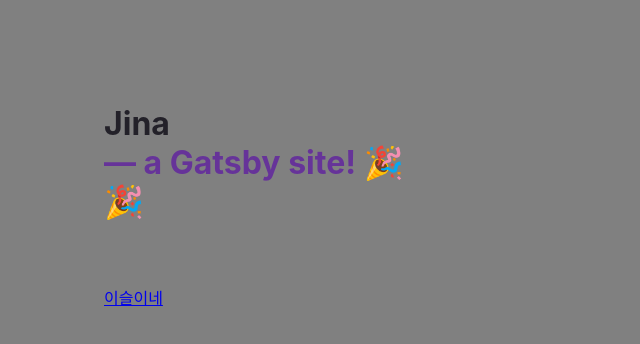
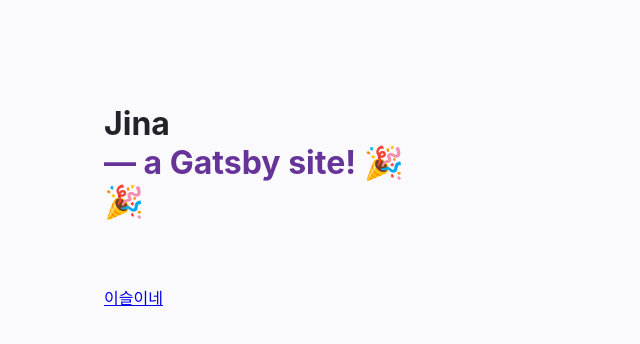
Before and after one commit to wonjieun/my-gatsby-site, a Gatsby site: page / in a window 1280 px wide. Shown: the whole page, without its empty margins (0-640 px from the left). Built offline with nearby package versions, Linux system fonts and the light colour scheme; Gatsby itself is replaced by a stand-in of ours.

Commit message:
html background-color

```diff
--- a/src/index.scss
+++ b/src/index.scss
@@ -1,3 +1,3 @@
 html {
-  background-color: grey;
+  background-color: #FAFAFC;
 }
```
